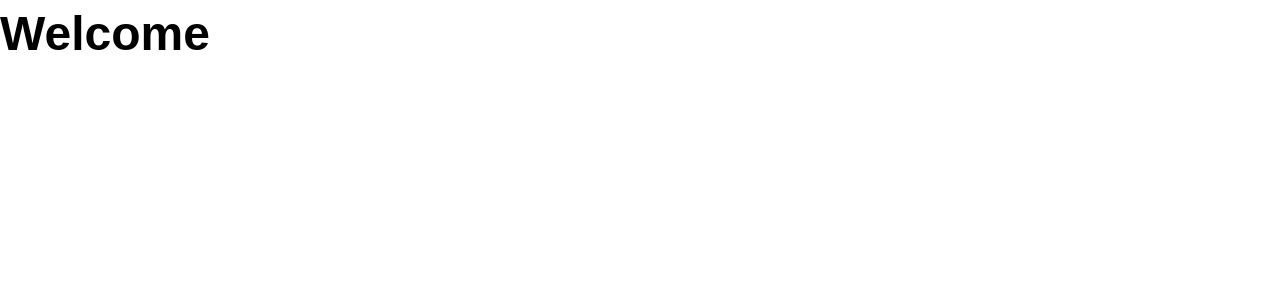
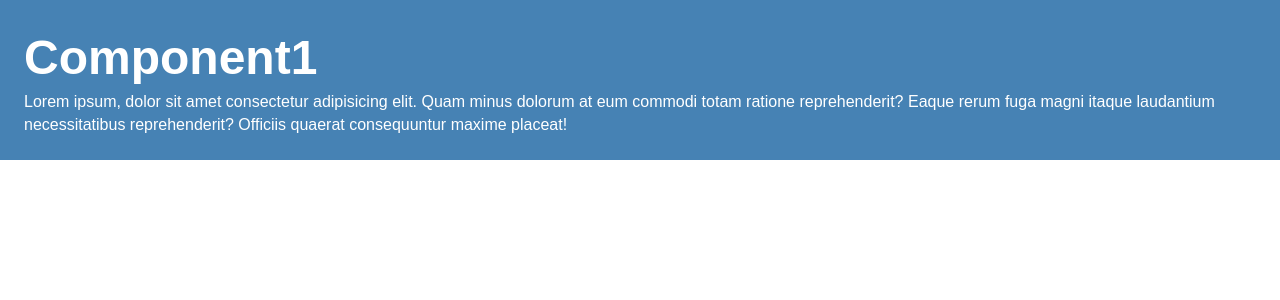
Before and after one commit to webQbe/react_spring_animations, a React (Vite) app: page / in a window 1280 px wide. Shown: the top 300 px of the page. Built offline with nearby package versions, Linux system fonts and the light colour scheme.

Commit message:
Created, styled & rendered component

```diff
--- a/src/App.jsx
+++ b/src/App.jsx
@@ -1,11 +1,12 @@
 import { useState } from 'react'
 import './App.css'
+import Component1 from './component/Component1'
 
 function App() {
 
   return (
       <div className="App">
-        <h1>Welcome</h1>
+        <Component1 />
       </div>
   )
 }
--- /dev/null
+++ b/src/component/Component1.jsx
@@ -0,0 +1,16 @@
+import React from 'react'
+
+export default function Component1() {
+  return (
+    <div style={c1Style}>
+        <h1>Component1</h1>
+        <p> Lorem ipsum, dolor sit amet consectetur adipisicing elit. Quam minus dolorum at eum commodi totam ratione reprehenderit? Eaque rerum fuga magni itaque laudantium necessitatibus reprehenderit? Officiis quaerat consequuntur maxime placeat! </p>
+    </div>
+  )
+}
+
+const c1Style = {
+    background: 'steelblue',
+    color: 'white',
+    padding: '1.5rem'
+}
```
